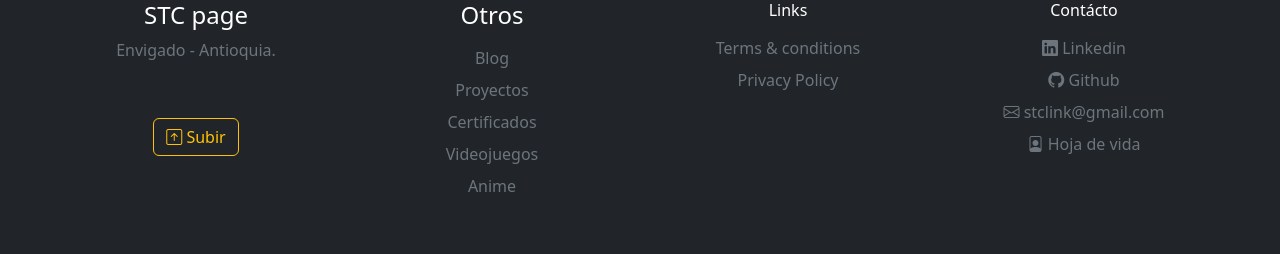
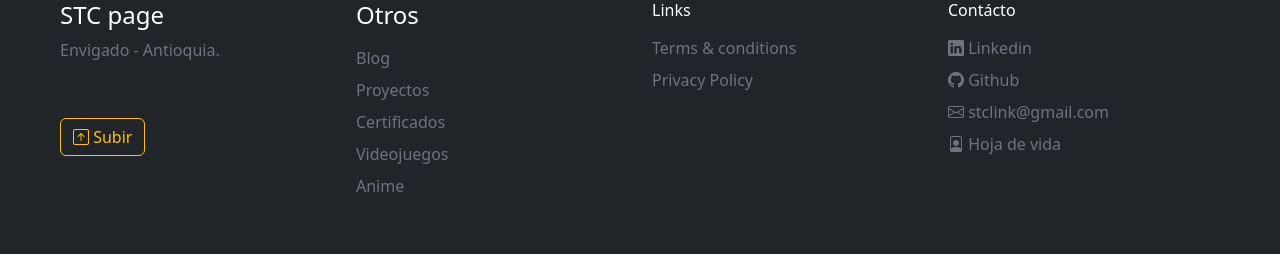
Before and after one commit to SirtWood/stc_web, an Angular app: page / in a window 1280 px wide. Shown: the part 2821-3075 px from the top of the page. Built offline with nearby package versions, Linux system fonts and the light colour scheme.

Commit message:
Correccion footer

```diff
--- a/src/app/shared/footer/footer.component.css
+++ b/src/app/shared/footer/footer.component.css
@@ -1,4 +1,8 @@
 
-.text{
+/* div > p{
     text-align: center;
-}
+} */
+
+/* .text{
+    padding-left: 80px;
+} */
--- a/src/app/shared/footer/footer.component.html
+++ b/src/app/shared/footer/footer.component.html
@@ -1,13 +1,15 @@
 
 
-<div class="container-fluid text">
+<div class="container-fluid">
     <div class="row p-5 bg-dark text-white">
         <div class="col-12 col-md-3">
             <p class="h4">STC page</p>
             <div class="mb-2">
                 <a class="text-secondary text-decoration-none" href="https://www.google.com/maps/place/Envigado,+Antioquia/@6.1617765,-75.6066483,14z/data=!4m15!1m8!3m7!1s0x8e4682493b86ae61:0xe3a1b3e88840ab4!2sEnvigado,+Antioquia!3b1!8m2!3d6.1672865!4d-75.5836963!16zL20vMDdodnFz!3m5!1s0x8e4682493b86ae61:0xe3a1b3e88840ab4!8m2!3d6.1672865!4d-75.5836963!16zL20vMDdodnFz?hl=es" target="_blank">Envigado - Antioquia.</a>
             </div>
-            <a href="#"><button type="button" class="btn btn-outline-warning my-5"><i class="bi bi-arrow-up-square"></i> Subir</button></a>
+            <div>
+                <a href="#"><button type="button" class="btn btn-outline-warning my-5"><i class="bi bi-arrow-up-square"></i> Subir</button></a>
+            </div>
         </div>
         <div class="col-12 col-md-3">
             <p class="h4 mb-3">Otros</p>
```
